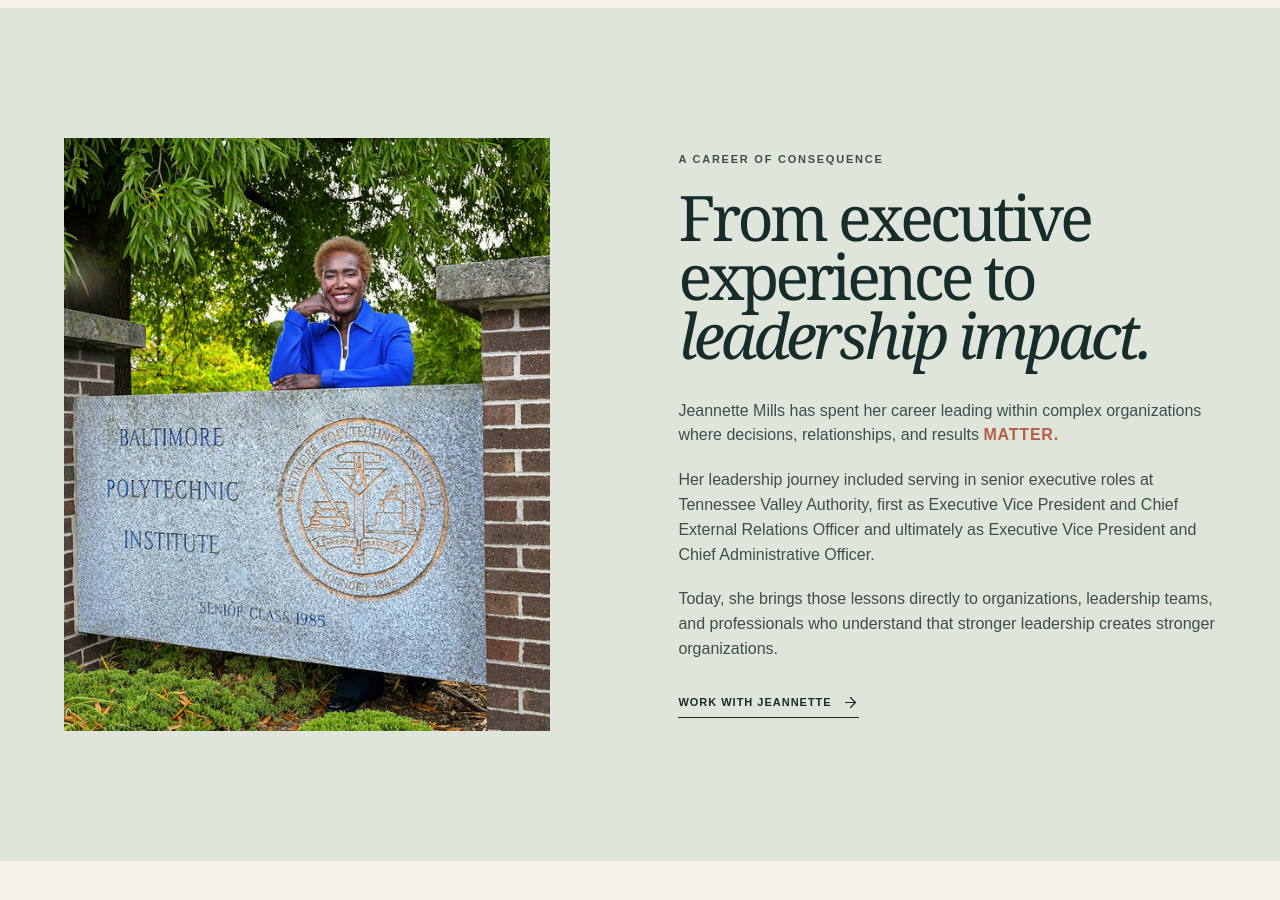
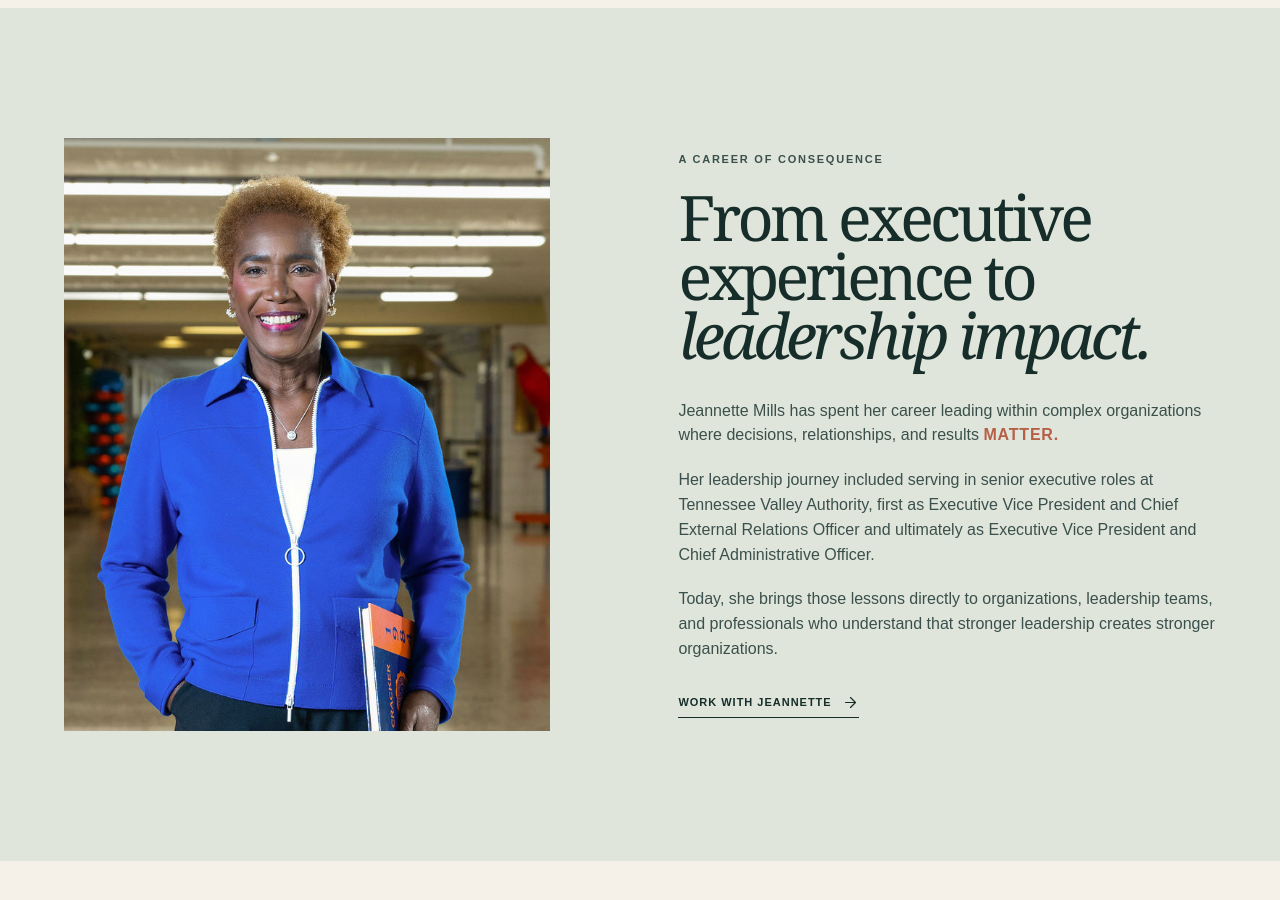
Before and after one commit to pagekey/jeannettemills.com, a React (Vite) app: page / in a window 1280 px wide. Shown: the part 1540-2440 px from the top of the page. Built offline with nearby package versions, Linux system fonts and the light colour scheme.

Commit message:
fix: swap jeannette image on home

```diff
--- a/src/components/pages/Home.tsx
+++ b/src/components/pages/Home.tsx
@@ -2,7 +2,7 @@ import { ArrowDownRight, ArrowRight, Menu, X } from "lucide-react";
 import { useState } from "react";
 import { Link } from "react-router-dom";
 import executivePortrait from "@/assets/jeannette-exec-portrait-1.jpg";
-import baltimorePolytech from "@/assets/jeannette-baltimore-polytech.jpg";
+import careerPortrait from "@/assets/JeanetteMills-Finals-23.jpg";
 import gardenPortrait from "@/assets/jeannette-garden.jpg";
 import tommesGirlMockup from "@/assets/tommes-girl-mockup.png";
 import leadBoldlyMockup from "@/assets/lead-boldly-mockup.png";
@@ -160,8 +160,8 @@ export default function Home() {
       <section className="experience section">
         <div className="experience-image">
           <img
-            src={baltimorePolytech}
-            alt="Jeannette Mills at Baltimore Polytechnic Institute"
+            src={careerPortrait}
+            alt="Jeannette Mills holding a copy of Tomme's Girl"
           />
         </div>
         <div className="experience-copy">
```
